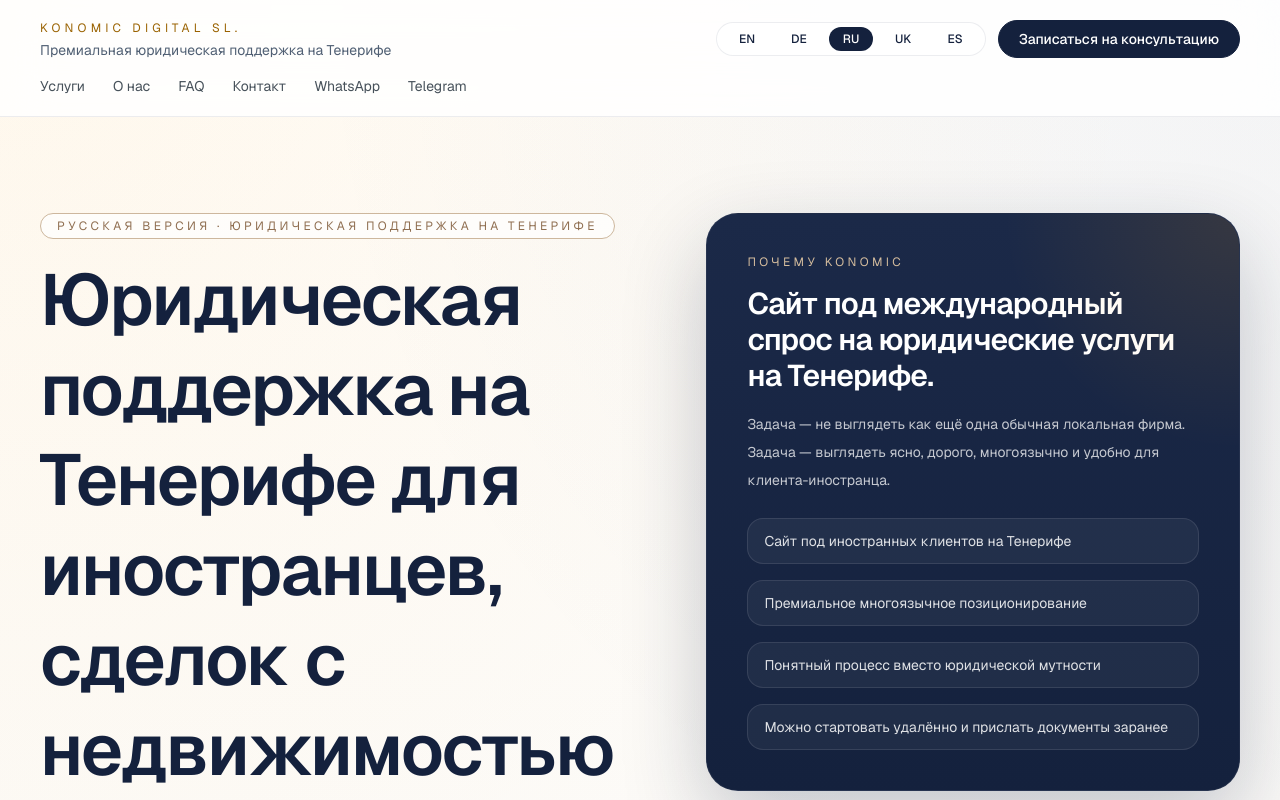
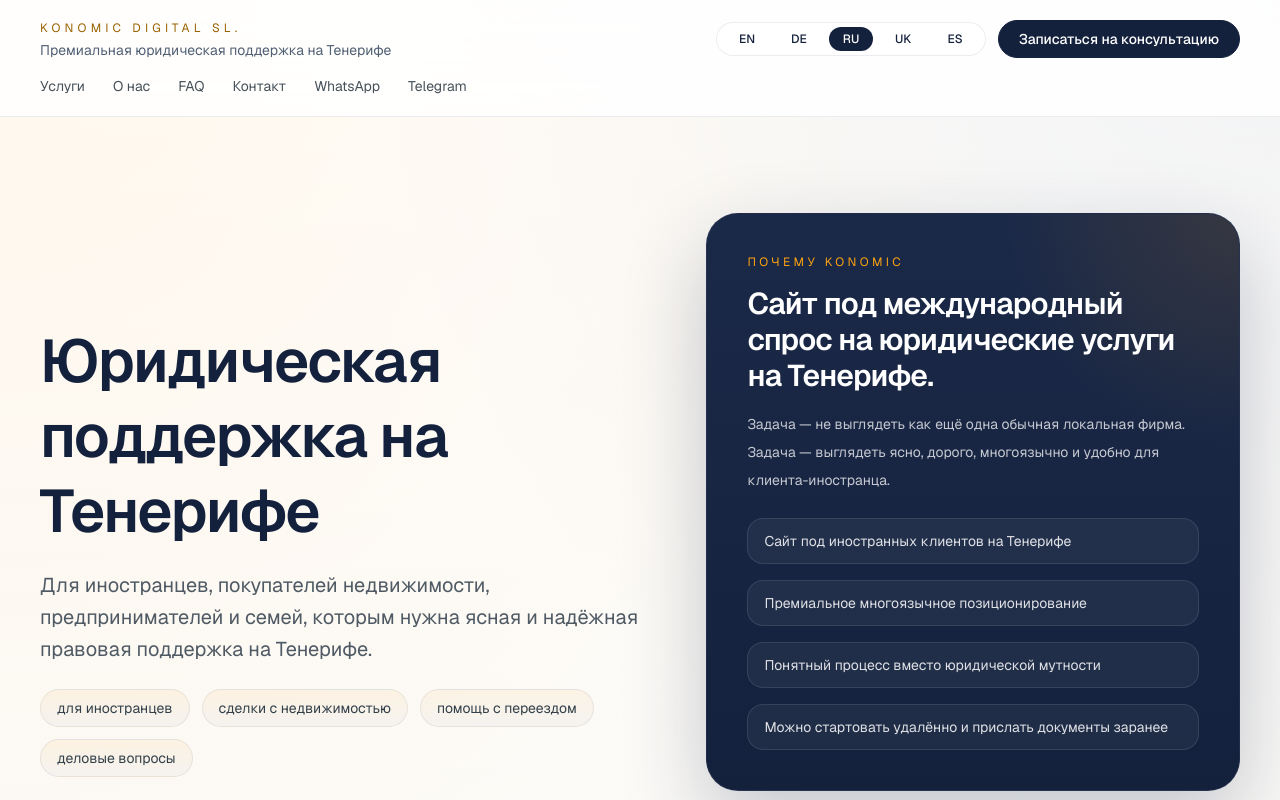
Before and after one commit to heaodoff/konomic, a Next.js app in the folder konomic-site/: page /ru in a window 1280 px wide. Shown: the top 800 px of the page. Built offline with nearby package versions, Linux system fonts and the light colour scheme.

Commit message:
Simplify Russian hero messaging

```diff
--- a/konomic-site/src/app/ru/page.tsx
+++ b/konomic-site/src/app/ru/page.tsx
@@ -19,6 +19,13 @@ export const metadata: Metadata = {
   },
 };
 
+const heroChips = [
+  'для иностранцев',
+  'сделки с недвижимостью',
+  'помощь с переездом',
+  'деловые вопросы',
+];
+
 export default function RuHomePage() {
   const copy = localeContent.ru;
   const trustPoints = localizeTrustPoints('ru');
@@ -28,15 +35,29 @@ export default function RuHomePage() {
     <main>
       <section className="mx-auto grid max-w-7xl gap-10 px-6 py-16 lg:grid-cols-[1.08fr_0.92fr] lg:px-10 lg:py-24">
         <div className="flex flex-col justify-center">
-          <div className="mb-4 inline-flex w-fit rounded-full border border-[#cdb79d] bg-white/70 px-4 py-1 text-xs uppercase tracking-[0.28em] text-[#8f6e50]">{copy.home.badge}</div>
-          <h1 className="max-w-4xl text-5xl leading-tight font-semibold tracking-tight md:text-7xl">{copy.home.title}</h1>
-          <p className="mt-6 max-w-2xl text-lg leading-8 text-[#4f5a64] md:text-xl">{copy.home.text}</p>
+          <h1 className="max-w-4xl text-4xl leading-tight font-semibold tracking-tight md:text-6xl">
+            Юридическая поддержка на Тенерифе
+          </h1>
+          <p className="mt-5 max-w-2xl text-lg leading-8 text-[#4f5a64] md:text-xl">
+            Для иностранцев, покупателей недвижимости, предпринимателей и семей, которым нужна ясная и надёжная правовая поддержка на Тенерифе.
+          </p>
+          <div className="mt-6 flex flex-wrap gap-3">
+            {heroChips.map((item) => (
+              <div key={item} className="ui-card-soft rounded-full px-4 py-2 text-sm text-[#33404a]">
+                {item}
+              </div>
+            ))}
+          </div>
           <div className="mt-8 flex flex-wrap gap-4">
-            <Link href="/ru/book-consultation" className="ui-button ui-button-primary rounded-full bg-[#14213d] px-6 py-3 text-sm font-medium hover:bg-[#0d1528]">{copy.home.primaryCta}</Link>
-            <Link href="/ru/contact" className="ui-button ui-button-secondary rounded-full border border-[#14213d]/12 bg-white/88 px-6 py-3 text-sm font-medium text-[#14213d] hover:border-[#fca311]/45">{copy.home.secondaryCta}</Link>
+            <Link href="/ru/book-consultation" className="ui-button ui-button-primary rounded-full bg-[#14213d] px-6 py-3 text-sm font-medium hover:bg-[#0d1528]">
+              {copy.home.primaryCta}
+            </Link>
+            <Link href="/ru/contact" className="ui-button ui-button-secondary rounded-full border border-[#14213d]/12 bg-white/88 px-6 py-3 text-sm font-medium text-[#14213d] hover:border-[#fca311]/45">
+              {copy.home.secondaryCta}
+            </Link>
           </div>
         </div>
-        <div className="space-y-6"><div className="ui-card-dark p-8 text-white md:p-10"><div className="text-xs uppercase tracking-[0.28em] text-[#d5bd9e]">Почему Konomic</div><h2 className="mt-4 text-3xl font-semibold tracking-tight">{copy.home.whyTitle}</h2><p className="mt-4 text-sm leading-7 text-white/75">{copy.home.whyText}</p><div className="mt-6 space-y-4">{trustPoints.map((item) => <div key={item} className="rounded-2xl border border-white/10 bg-white/5 px-4 py-3 text-sm text-white/85">{item}</div>)}</div></div><div className="ui-card-soft rounded-[2rem] px-8 py-7 md:px-10"><div className="text-xs uppercase tracking-[0.3em] text-[#8f7d67]">Быстрый контакт</div><p className="mt-3 text-base leading-8 text-[#4f5a64]">WhatsApp — самый быстрый вход. Email и Telegram остаются для длинного контекста и документов.</p></div></div>
+        <div className="space-y-6"><div className="ui-card-dark p-8 text-white md:p-10"><div className="relative z-10"><div className="text-xs uppercase tracking-[0.28em] text-[#fca311]">Почему Konomic</div><h2 className="mt-4 text-3xl font-semibold tracking-tight">{copy.home.whyTitle}</h2><p className="mt-4 text-sm leading-7 text-white/75">{copy.home.whyText}</p><div className="mt-6 space-y-4">{trustPoints.map((item) => <div key={item} className="rounded-2xl border border-white/10 bg-white/5 px-4 py-3 text-sm text-white/85">{item}</div>)}</div></div></div><div className="ui-card-soft rounded-[2rem] px-8 py-7 md:px-10"><div className="text-xs uppercase tracking-[0.3em] text-[#8f7d67]">Быстрый контакт</div><p className="mt-3 text-base leading-8 text-[#4f5a64]">WhatsApp — самый быстрый вход. Email и Telegram остаются для длинного контекста и документов.</p></div></div>
       </section>
       <section className="ui-section border-t border-black/5"><div className="flex flex-col gap-4 md:flex-row md:items-end md:justify-between"><div><div className="text-xs uppercase tracking-[0.3em] text-[#8f7d67]">{copy.home.coreServicesEyebrow}</div><h2 className="mt-3 text-3xl font-semibold tracking-tight md:text-5xl">{copy.home.coreServicesTitle}</h2></div><p className="max-w-2xl text-sm leading-7 text-[#59646e] md:text-base">{copy.home.coreServicesText}</p></div><div className="mt-10 grid gap-6 md:grid-cols-2">{topServices.map((service) => <article key={service.slug} className="ui-card p-8 md:p-9"><div className="text-xs uppercase tracking-[0.25em] text-[#8f7d67]">{service.eyebrow}</div><h3 className="mt-3 text-2xl font-semibold tracking-tight">{service.title}</h3><p className="mt-3 text-sm leading-7 text-[#59646e] md:text-base">{service.summary}</p><Link href="/ru/services" className="ui-link-soft mt-5 inline-flex text-sm font-medium text-[#1d252b]">К услугам →</Link></article>)}</div></section>
       <section className="border-t border-black/5 bg-[#1e252b] py-18 text-white"><div className="mx-auto grid max-w-7xl gap-10 px-6 lg:grid-cols-2 lg:px-10"><div><div className="text-xs uppercase tracking-[0.3em] text-[#d5bd9e]">{copy.home.marketEyebrow}</div><h2 className="mt-3 text-3xl font-semibold tracking-tight md:text-5xl">{copy.home.marketTitle}</h2></div></div></section>
```
